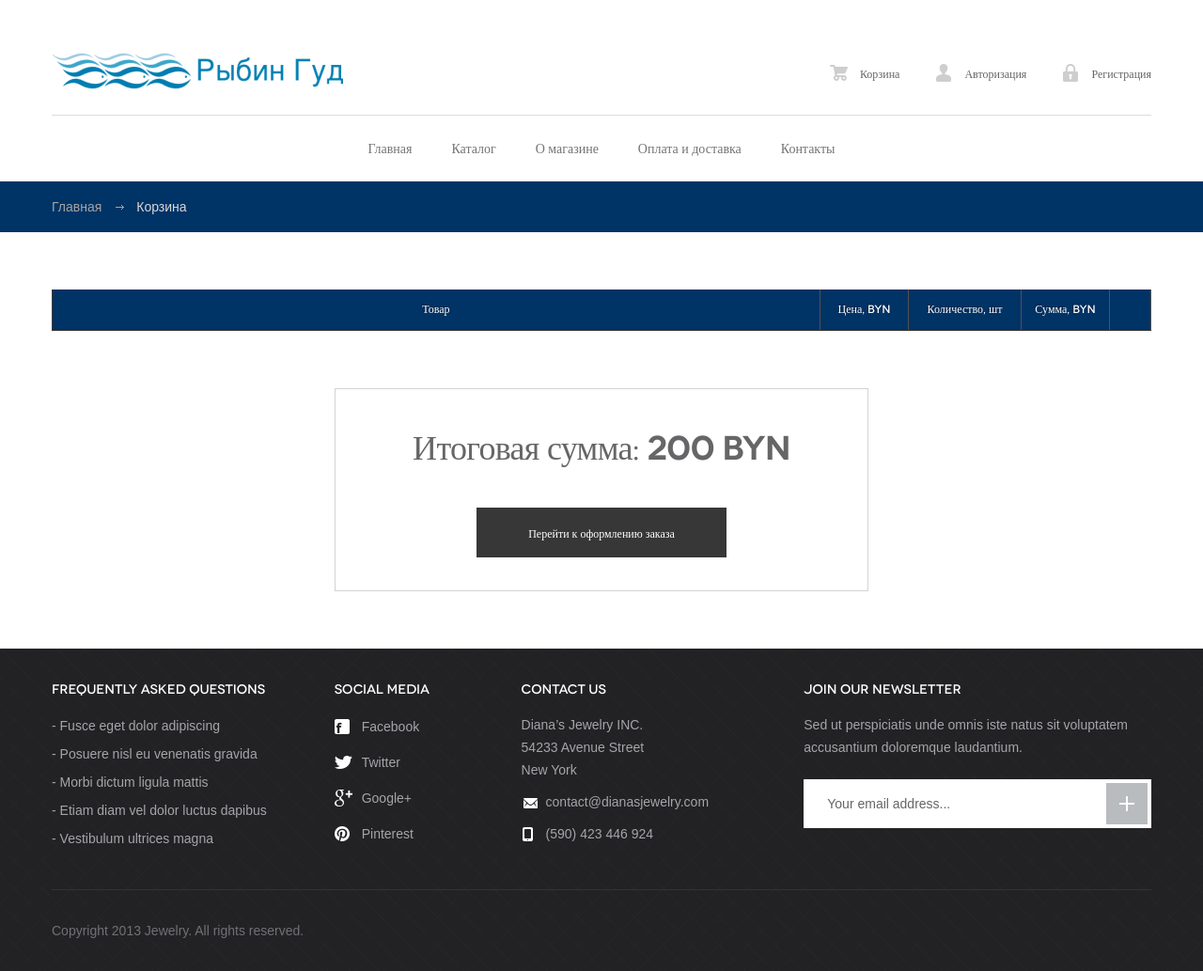
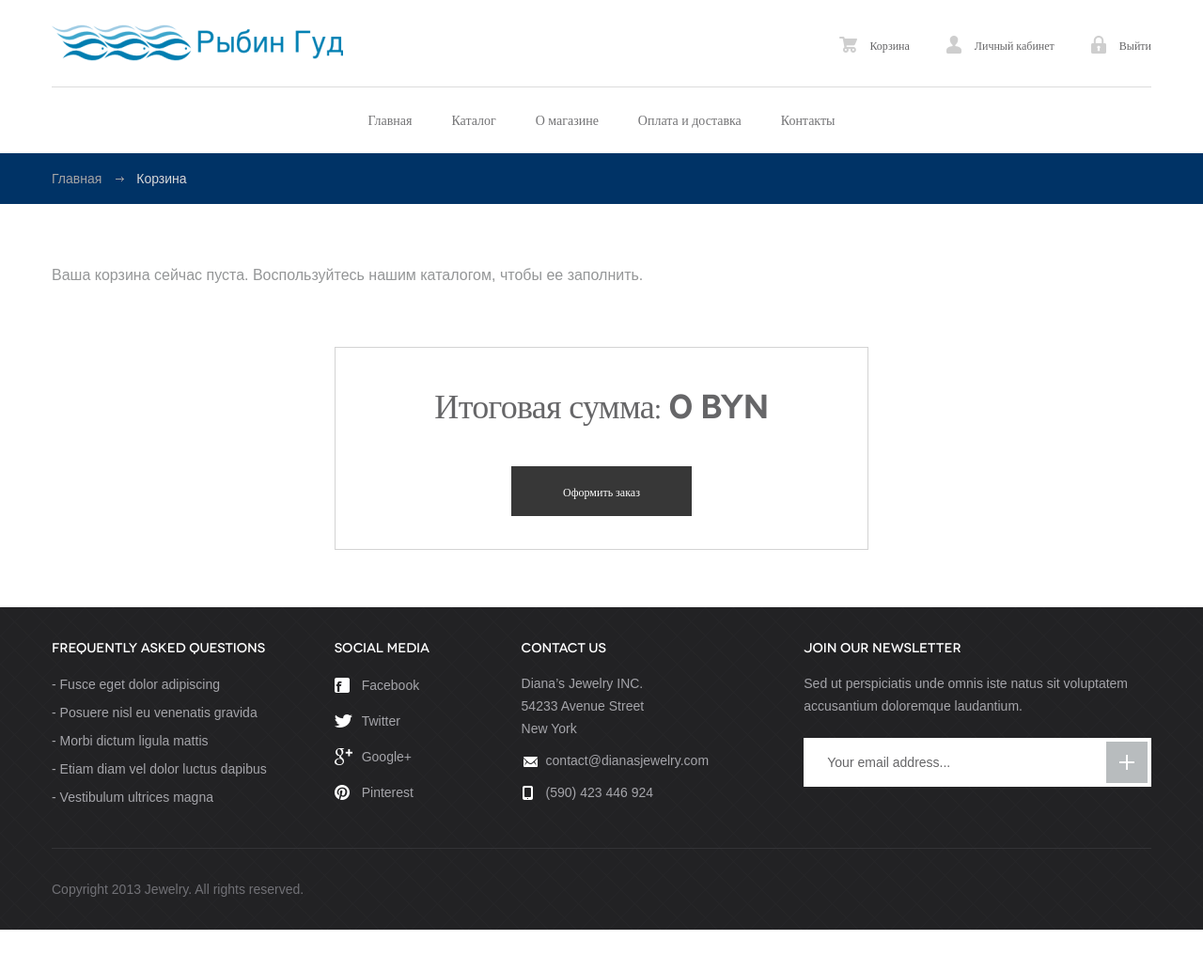
Before and after one commit to Trofimenkova/Term_project, a PHP site: page /cart.php in a window 1280 px wide. Shown: the whole page at 94% size. After the commit the page ends 989 px from the top, so only its background shows below. Run offline with PHP 8.4, Linux system fonts and the light colour scheme; the visitor is signed in with stand-in values (Sample User, id 1); lists and menus that the app fills with data are empty; some libraries are stand-ins or nearby versions.

Commit message:
Some not important changes.

```diff
--- a/mag/cart.php
+++ b/mag/cart.php
@@ -1,6 +1,40 @@
-<?php include("header.php"); ?>
+<?php
+session_start();
+if(!isset($_SESSION["session_username"])) {
+$_SESSION["session_username"] = 0; }
+?>
+
+<!DOCTYPE html>
+<head>
+	<meta http-equiv="Content-Type" content="text/html; charset=utf-8" />
+	<title>Рыбин Гуд</title>
+	<meta name="viewport" content="width=device-width, initial-scale=1, maximum-scale=1, minimum-scale=1, user-scalable=no">
+	<link rel="stylesheet" href="css/style.css">
+	<link rel="shortcut icon" href="images/fish.png" type="image/png">
+	<script src="js/index.js"></script>
 <script>
 window.onload = function() {
+	var username = '<?php echo $_SESSION["session_username"];?>';
+	if (username!=0) {
+		document.getElementById("avt").innerHTML = "Личный кабинет";
+		document.getElementById("avt").href = "#";
+		document.getElementById("avt").setAttribute("target","_self");
+		document.getElementById("avt").onclick = function() { };
+		document.getElementById("reg").innerHTML = "Выйти";
+		document.getElementById("reg").href = "logout.php";
+		document.getElementById("reg").setAttribute("target","_self");
+		document.getElementById("reg").onclick = function() { location.reload(); };
+	}
+	basket();
+}
+
+function basket() {
+	if (localStorage.length == 0) {
+		document.getElementsByClassName("cart-table")[0].innerHTML = "Ваша корзина сейчас пуста. Воспользуйтесь нашим каталогом, чтобы ее заполнить.";
+	}
+
+	else {
+	var total = 0;
 	for (var i = 0; i<localStorage.length; i++) {
 	var key = localStorage.key(i);
 	var value = JSON.parse(localStorage[key]);
@@ -11,12 +45,15 @@ window.onload = function() {
 
 	var td1 = document.createElement("td");
 	td1.setAttribute("class", "items");
-	td1.innerHTML = key;
 	tr.appendChild(td1);
+	var hr = document.createElement("a");
+	hr.setAttribute("href", "product.php?id="+value.id);
+	td1.appendChild(hr);
+	hr.innerHTML = key;
 
 	var td2 = document.createElement("td");
 	td2.setAttribute("class", "price");
-	td2.innerHTML = value.price;
+	td2.innerHTML = parseFloat(value.price);
 	tr.appendChild(td2);
 
 	var td3 = document.createElement("td");
@@ -25,16 +62,17 @@ window.onload = function() {
 	var input = document.createElement("input");
 	input.setAttribute("type", "number");
 	input.setAttribute("min", "0");
-	input.setAttribute("max", value.total_amount);
+	input.setAttribute("max", parseInt(value.total_amount));
 	input.setAttribute("step", "1");
-	input.setAttribute("value", value.amount);
+	input.setAttribute("value", parseInt(value.amount));
 	//td3.innerHTML = value.amount;
 	td3.appendChild(input);
 
 	var td4 = document.createElement("td");
 	td4.setAttribute("class", "total");
-	td4.innerHTML = (value.price * value.amount).toFixed(2);
+	td4.innerHTML = parseFloat((parseFloat(value.price) * parseInt(value.amount)).toFixed(2));
 	tr.appendChild(td4);
+	total+= parseFloat((parseFloat(value.price) * parseInt(value.amount)).toFixed(2));
 
 	var td5 = document.createElement("td");
 	td5.setAttribute("class", "delete");
@@ -55,6 +93,9 @@ window.onload = function() {
 	button.innerHTML = "Очистить корзину";
 	reset.appendChild(button);
 	button.onclick = delete_localStorage;
+
+	document.getElementsByTagName("strong")[0].innerHTML = total + " BYN";
+	}
 }
 
 function delete_item(e) {
@@ -67,6 +108,25 @@ function delete_localStorage() {
 	location.reload();
 }
 </script>
+</head>
+<body>
+	<header id="header">
+		<div class="container">
+			<a href="index.php" id="logo" title="Рыбин Гуд">Рыбин Гуд</a>
+			<div class="right-links">
+				<ul>
+					<li><span class="ico-products"></span><a href="cart.php">Корзина</a></li>
+					<li><span class="ico-account"></span><a href="login.php" id="avt">Авторизация</a></li>
+					<li><span class="ico-signout"></span><a href="register.php" id="reg">Регистрация</a></li>
+				    <!--<li><span class="ico-products"></span><a href="cart.php">Корзина</a></li>
+					<li><span class="ico-account"></span><a href="login.php" id="avt" target="_blank" onclick="return openWindow(this.href);">Авторизация</a></li>
+					<li><span class="ico-signout"></span><a href="register.php" id="reg" target="_blank" onclick="return openWindow(this.href);">Регистрация</a></li>-->
+				</ul>
+			</div>
+		</div>
+		<!-- / container -->
+	</header>
+	<!-- / header -->
 
 	<nav id="menu">
 		<div class="container">
@@ -123,8 +183,8 @@ function delete_localStorage() {
 				</div>
 
 				<div class="total-count">
-					<h3>Итоговая сумма: <strong>200 BYN</strong></h3>
-					<a href="#" class="btn-grey">Перейти к оформлению заказа</a>
+					<h3>Итоговая сумма: <strong>0 BYN</strong></h3>
+					<a href="#" class="btn-grey">Оформить заказ</a>
 				</div>
 
 			</div>
--- a/mag/header.php
+++ b/mag/header.php
@@ -35,8 +35,11 @@ window.onload = function() {
 			<div class="right-links">
 				<ul>
 					<li><span class="ico-products"></span><a href="cart.php">Корзина</a></li>
+					<li><span class="ico-account"></span><a href="login.php" id="avt">Авторизация</a></li>
+					<li><span class="ico-signout"></span><a href="register.php" id="reg">Регистрация</a></li>
+				    <!--<li><span class="ico-products"></span><a href="cart.php">Корзина</a></li>
 					<li><span class="ico-account"></span><a href="login.php" id="avt" target="_blank" onclick="return openWindow(this.href);">Авторизация</a></li>
-					<li><span class="ico-signout"></span><a href="register.php" id="reg" target="_blank" onclick="return openWindow(this.href);">Регистрация</a></li>
+					<li><span class="ico-signout"></span><a href="register.php" id="reg" target="_blank" onclick="return openWindow(this.href);">Регистрация</a></li>-->
 				</ul>
 			</div>
 		</div>
--- a/mag/includes/header.php
+++ b/mag/includes/header.php
@@ -2,8 +2,7 @@
   <head>
 	<meta http-equiv="Content-Type" content="text/html; charset=utf-8" />
        <title>Авторизация / Регистрация</title>
-      <link href="css/style.css" media="screen" rel="stylesheet">
-	  	<link href='http://fonts.googleapis.com/css?family=Open+Sans:300italic,400italic,600italic,700italic,800italic,400,300,600,700,800' rel='stylesheet' type='text/css'>
+      <link href="css/style_form.css" media="screen" rel="stylesheet">
 <link rel="shortcut icon" href="images/fish.png" type="image/png">
 </head>
 <body>
--- a/mag/js/index.js
+++ b/mag/js/index.js
@@ -1,4 +1,4 @@
-function openWindow(url) {
+/*function openWindow(url) {
     var features, w = 350, h = 450;
 	//var top = (document.documentElement.clientHeight - h)/4;
 	var	left = (document.documentElement.clientWidth - w)/2;
@@ -8,7 +8,7 @@ function openWindow(url) {
 	features += ',height=' + h + ',width=' + w + ', scrollbars=no, menubar=no,toolbar=no, location=no,status=no,resizable=no';
 	window.open(url,this.target,features);
 	return false;
-}
+}*/
 
 function stopPrev(current_str) {
 	if (current_str <= 0) return false;
--- a/mag/login.php
+++ b/mag/login.php
@@ -35,7 +35,8 @@ if(!empty($_POST['username']) && !empty($_POST['password'])) {
 
 
     $_SESSION['session_username']=$username;
-	echo "<script>window.close();</script>";
+	header("location:index.php");
+	//echo "<script>window.close();</script>";
 
     }
     } else {
@@ -69,7 +70,6 @@ if(!empty($_POST['username']) && !empty($_POST['password'])) {
     </p>
         <p class="regtext">Нет акаунта? <a href="register.php" target="_self" onclick="window.open(this.href,this.target);return false;">Зарегистрироваться!</a></p>
 </form>
-	<p>После закрытия окна авторизации перезагрузите, пожалуйста, страницу</p>
     </div>
 
     </div>
--- a/mag/views/product.php
+++ b/mag/views/product.php
@@ -19,8 +19,9 @@ function addItem() {
 	price: '<?php echo $product['Цена'];?>',
 	total_amount: '<?php echo $product['Количество'];?>'
 	}
-	if (data.amount == 0) alert("Укажите количество товара!");
-    else { localStorage.setItem(vid, JSON.stringify(data)); alert('<?php echo $product['Вид'];?> '+"добавлен в корзину!"); }
+	if (data.total_amount == 0) alert("К сожалению, данного товара нет в наличии");
+	else if (data.amount == 0) alert("Укажите количество товара!");
+    else { localStorage.setItem(vid, JSON.stringify(data)); alert('<?php echo $product['Вид'];?> '+"добавлен в корзину в количестве "+data.amount+" шт"); }
 	return false;
 }
 </script>
```
